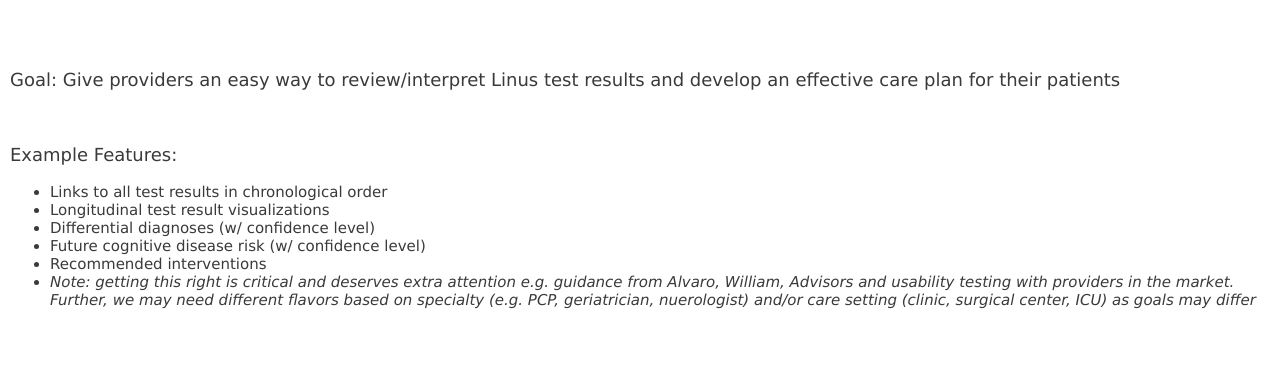
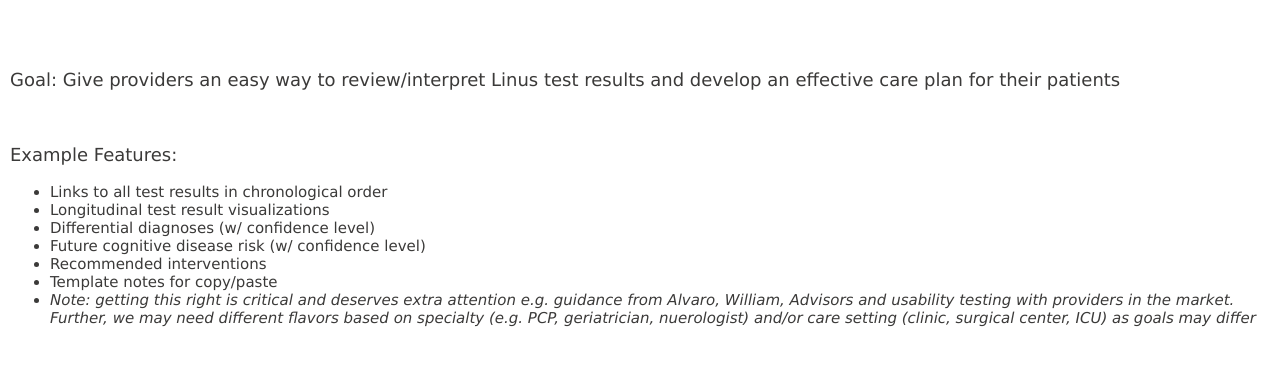
Before and after one commit to ranjitkher/linus-smart-fhir-app, a plain HTML site: page testresults.html in a window 1280 px wide. Shown: the part 107-472 px from the top of the page. Drawn offline with Linux system fonts and the light colour scheme.

Commit message:
Update testresults.html

```diff
--- a/testresults.html
+++ b/testresults.html
@@ -35,6 +35,7 @@
     <li> Differential diagnoses (w/ confidence level)
     <li> Future cognitive disease risk (w/ confidence level)
     <li> Recommended interventions
+    <li> Template notes for copy/paste
     <li><i> Note: getting this right is critical and deserves extra attention e.g. guidance from Alvaro, William, Advisors and usability testing with providers in the market. Further, we may need different flavors based on specialty (e.g. PCP, geriatrician, nuerologist) and/or care setting (clinic, surgical center, ICU) as goals may differ</i>
   </ul>
   <!-- TBD Menu Bar -->
```
